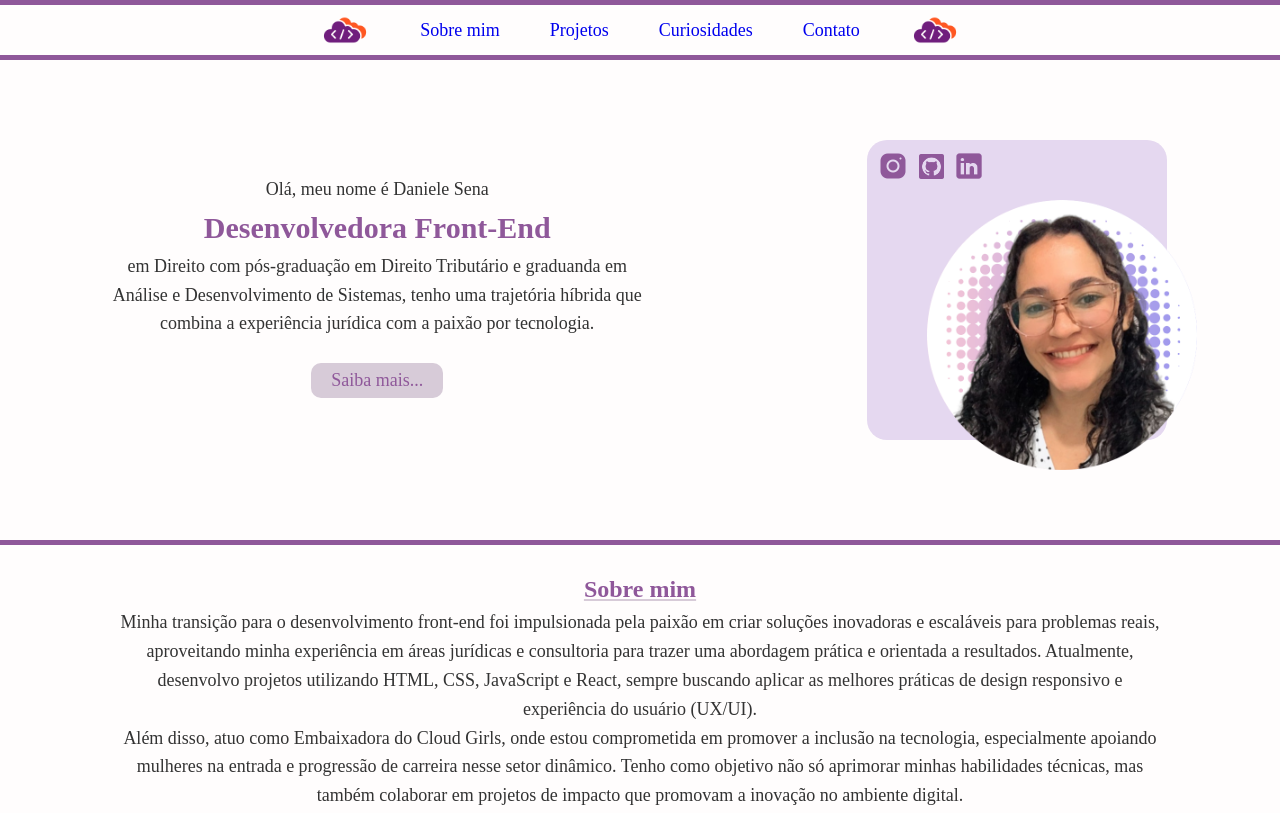
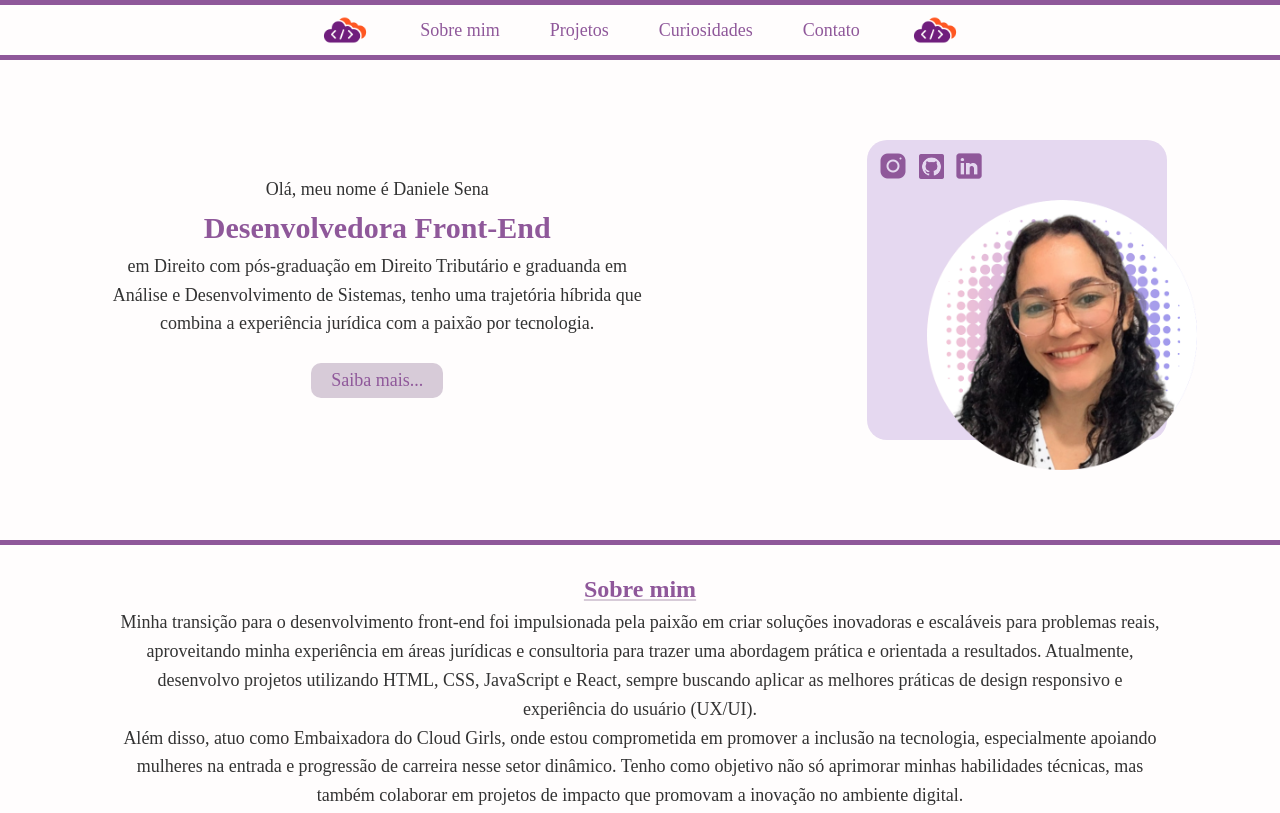
Before and after one commit to DanieleLSena/CodingLife-Portfolio, a plain HTML site: page index.html in a window 1280 px wide. Shown: the top 813 px of the page. Drawn offline with Linux system fonts and the light colour scheme; a web font is replaced by a local one.

Commit message:
Correção cor navbar itens

```diff
--- a/style.css
+++ b/style.css
@@ -29,6 +29,7 @@ body {
 .navbar a {
     text-decoration: none;
     font-size: 18px;
+    color: #8F589A;
 }
 
 /* Conteúdo-p1 */
```
